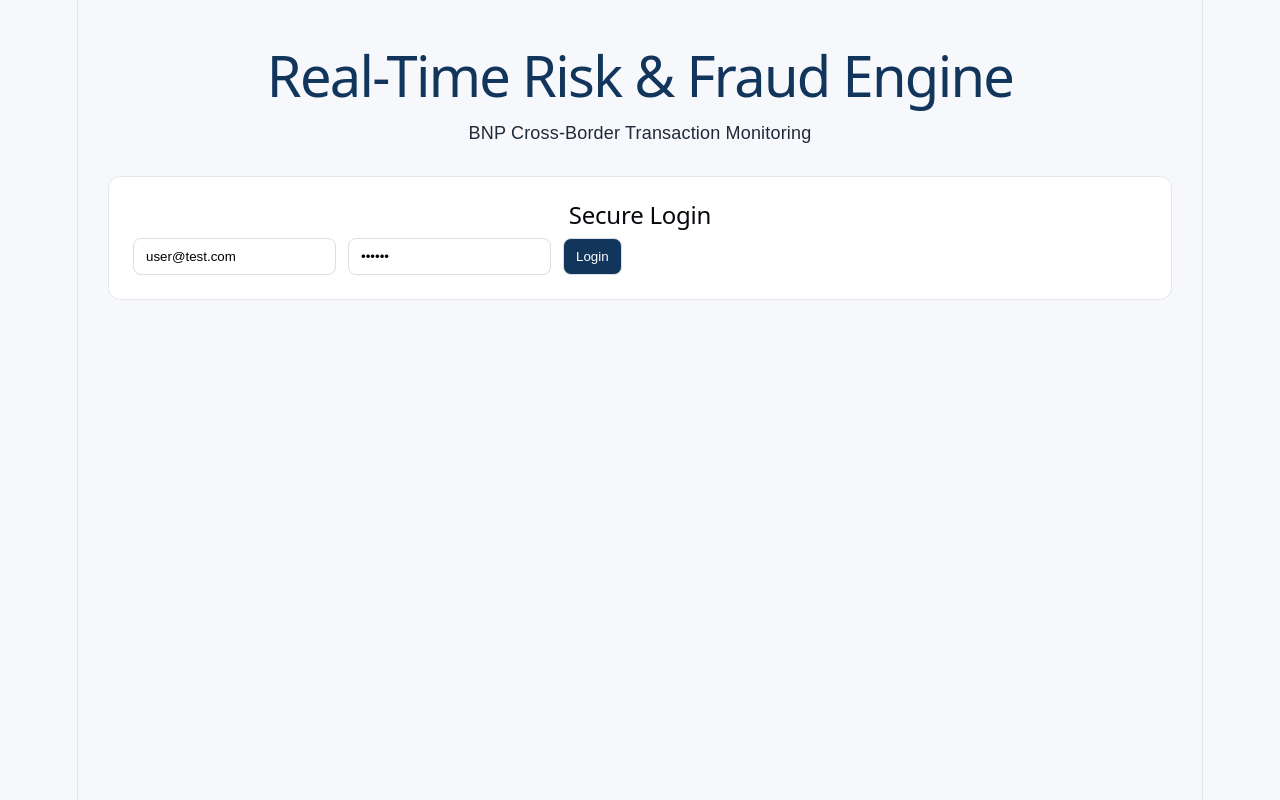
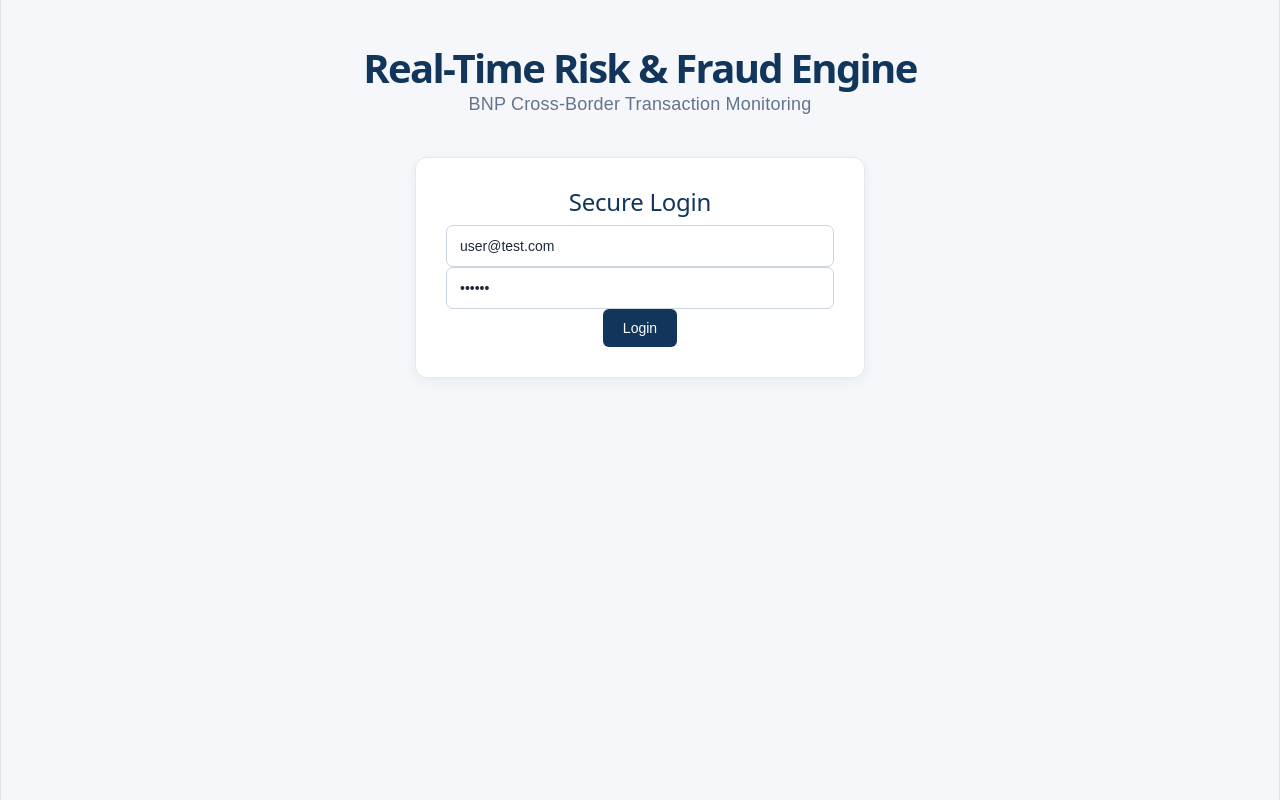
Before and after one commit to raghavreddy-1106/fraud_engine, a React app in the folder frontend/: page / in a window 1280 px wide. Built offline with nearby package versions, Linux system fonts and the light colour scheme; the HTML template or start-up script is replaced by a standard one.

Commit message:
feat: improve fraud monitoring dashboard UI

```diff
--- a/frontend/src/App.css
+++ b/frontend/src/App.css
@@ -1,91 +1,270 @@
+* {
+  box-sizing: border-box;
+}
+
 body {
   margin: 0;
-  font-family: Arial, sans-serif;
-  background: #f6f8fb;
-  color: #1f2937;
+  font-family: Arial, Helvetica, sans-serif;
+  background: #f5f7fa;
+  color: #1e293b;
 }
 
 #root {
-  min-height: 100vh;
+  width: 100%;
 }
 
 .app {
+  width: 100%;
+  min-height: 100vh;
+  padding: 55px 50px 60px;
+}
+
+.app h1 {
+  margin: 0;
+  text-align: center;
+  color: #12355b;
+  font-size: 40px;
+  font-weight: 700;
+}
+
+.app > p {
+  text-align: center;
+  margin: 10px 0 25px;
+  color: #64748b;
+  font-size: 18px;
+}
+
+/* Buttons */
+
+button {
+  border: none;
+  border-radius: 6px;
+  padding: 11px 20px;
+  background: #12355b;
+  color: white;
+  font-size: 14px;
+  cursor: pointer;
+}
+
+button:hover {
+  background: #0d2947;
+}
+
+/* Logout */
+
+.app > button {
+  display: block;
+  margin: 0 auto 25px;
+}
+
+/* Cards */
+
+.login-card,
+.form-card,
+.table-card {
+  width: 100%;
+  background: white;
+  border: 1px solid #e2e8f0;
+  border-radius: 12px;
+  box-shadow: 0 4px 14px rgba(15, 45, 82, 0.06);
+}
+
+.login-card {
+  max-width: 450px;
+  margin: 40px auto;
   padding: 30px;
 }
 
-h1 {
+.form-card {
+  padding: 28px;
+  margin-bottom: 30px;
+}
+
+.form-card h2,
+.login-card h2,
+.table-card h2 {
+  margin-top: 0;
   color: #12355b;
 }
 
+/* Form */
+
+.form-card form {
+  display: flex;
+  gap: 14px;
+  align-items: flex-end;
+  width: 100%;
+}
+
+.form-subtitle {
+  margin-top: -10px;
+  margin-bottom: 22px;
+  color: #64748b;
+  font-size: 14px;
+}
+
+.field {
+  display: flex;
+  flex-direction: column;
+  gap: 7px;
+}
+
+.field:nth-child(1) {
+  flex: 1.5;
+}
+
+.field:nth-child(2) {
+  flex: 1;
+}
+
+.field:nth-child(3) {
+  flex: 1;
+}
+
+.field label {
+  font-size: 13px;
+  font-weight: 600;
+  color: #475569;
+}
+
+.form-card form button {
+  height: 42px;
+  min-width: 165px;
+  align-self: flex-end;
+  white-space: nowrap;
+}
+
+input,
+select {
+  width: 100%;
+  height: 42px;
+  padding: 0 13px;
+  border: 1px solid #cbd5e1;
+  border-radius: 7px;
+  background: white;
+  color: #1e293b;
+  font-size: 14px;
+  outline: none;
+}
+
+input:focus,
+select:focus {
+  border-color: #12355b;
+  box-shadow: 0 0 0 2px rgba(18, 53, 91, 0.08);
+}
+
+.form-card p {
+  margin-bottom: 0;
+  color: #475569;
+  font-weight: 600;
+}
+
+.transaction-message {
+  margin-top: 18px;
+  padding: 12px 14px;
+  border-radius: 7px;
+  background: #f1f5f9;
+  color: #12355b;
+}
+
+/* Dashboard */
+
 .dashboard {
+  width: 100%;
   display: grid;
   grid-template-columns: repeat(4, 1fr);
   gap: 20px;
-  margin-top: 30px;
+  margin-bottom: 30px;
 }
 
 .card {
   background: white;
-  padding: 20px;
+  border: 1px solid #e2e8f0;
   border-radius: 12px;
-  border: 1px solid #e5e7eb;
-  box-shadow: 0 2px 8px rgba(0, 0, 0, 0.05);
+  padding: 24px;
+  min-height: 125px;
+  box-shadow: 0 4px 14px rgba(15, 45, 82, 0.05);
 }
 
 .card h3 {
-  margin-bottom: 10px;
+  margin: 0 0 18px;
   color: #64748b;
+  font-size: 16px;
 }
 
 .card p {
-  font-size: 28px;
-  font-weight: bold;
   margin: 0;
+  color: #12355b;
+  font-size: 30px;
+  font-weight: 700;
 }
 
+.total-card {
+  border-left: 5px solid #4b6b88;
+}
+
+.approved-card {
+  border-left: 5px solid #7cbf8a;
+  background: #f8fcf9;
+}
+
+.flagged-card {
+  border-left: 5px solid #e6c76a;
+  background: #fffdf6;
+}
+
+.blocked-card {
+  border-left: 5px solid #e28b8b;
+  background: #fff9f9;
+}
+
+/* Table */
+
 .table-card {
-  background: white;
-  margin-top: 30px;
-  padding: 24px;
-  border-radius: 12px;
-  border: 1px solid #e5e7eb;
-  box-shadow: 0 2px 8px rgba(0, 0, 0, 0.05);
+  padding: 28px;
   overflow-x: auto;
 }
 
 .table-card h2 {
-  color: #12355b;
+  margin-bottom: 22px;
 }
 
 table {
   width: 100%;
   border-collapse: collapse;
-  margin-top: 20px;
-}
-
-th,
-td {
-  padding: 14px;
-  text-align: left;
-  border-bottom: 1px solid #edf0f3;
+  min-width: 900px;
 }
 
 th {
+  text-align: left;
+  padding: 14px 12px;
   color: #64748b;
+  font-size: 13px;
+  font-weight: 700;
+  background: #f8fafc;
+  border-bottom: 1px solid #e2e8f0;
+}
+
+td {
+  padding: 16px 12px;
+  border-bottom: 1px solid #edf2f7;
+  color: #334155;
   font-size: 14px;
 }
 
-td {
-  font-size: 14px;
+tbody tr:hover {
+  background: #f8fafc;
 }
+
+/* Badges */
 
 .risk,
 .status {
   display: inline-block;
-  padding: 6px 10px;
+  padding: 6px 11px;
   border-radius: 20px;
   font-size: 12px;
-  font-weight: 600;
+  font-weight: 700;
 }
 
 .risk.low,
@@ -106,86 +285,127 @@
   color: #c62828;
 }
 
-.form-card {
-  background: white;
-  margin-top: 30px;
-  padding: 24px;
-  border-radius: 12px;
-  border: 1px solid #e5e7eb;
+.reason {
+  max-width: 350px;
+  color: #64748b;
+  font-size: 13px;
+  line-height: 1.4;
 }
 
-.form-card form {
-  display: flex;
-  gap: 12px;
-  flex-wrap: wrap;
+/* Mobile */
+
+@media (max-width: 900px) {
+  .app {
+    padding: 25px 20px 40px;
+  }
+
+  .app h1 {
+    font-size: 32px;
+  }
+
+  .dashboard {
+    grid-template-columns: repeat(2, 1fr);
+  }
+
+  .form-card form {
+    flex-wrap: wrap;
+  }
+
+  .field {
+    flex: 1 1 30%;
+  }
+
+  .form-card form button {
+    flex: 0 0 auto;
+  }
 }
 
-.form-card input,
-.form-card select,
-.form-card button {
-  padding: 10px 12px;
-  border-radius: 8px;
-  border: 1px solid #d9dee5;
+@media (max-width: 600px) {
+  .dashboard {
+    grid-template-columns: 1fr;
+  }
+
+  .form-card form {
+    flex-direction: column;
+    align-items: stretch;
+  }
+
+  .field {
+    width: 100%;
+  }
+
+  .form-card form button {
+    width: 100%;
+  }
 }
 
-.form-card button {
-  background: #12355b;
-  color: white;
-  cursor: pointer;
+.risk-overview {
+  margin-bottom: 30px;
 }
 
-.login-card {
-  background: white;
-  margin-top: 30px;
-  padding: 24px;
-  border-radius: 12px;
-  border: 1px solid #e5e7eb;
+.risk-overview h2 {
+  margin-bottom: 20px;
 }
 
-.login-card form {
-  display: flex;
-  gap: 12px;
-  flex-wrap: wrap;
+.risk-overview-grid {
+  display: grid;
+  grid-template-columns: repeat(3, 1fr);
+  gap: 20px;
 }
 
-.login-card input,
-.login-card button {
-  padding: 10px 12px;
-  border-radius: 8px;
-  border: 1px solid #d9dee5;
+.risk-box {
+  padding: 22px;
+  border-radius: 10px;
+  text-align: center;
 }
 
-.login-card button {
-  background: #12355b;
-  color: white;
-  cursor: pointer;
+.risk-box h3 {
+  margin: 0 0 10px;
+  font-size: 14px;
 }
 
-.total-card {
-  border-left: 5px solid #4b6b88;
+.risk-box p {
+  margin: 0 0 8px;
+  font-size: 32px;
+  font-weight: 700;
 }
 
-.approved-card {
-  border-left: 5px solid #7cbf8a;
-  background: #f6fbf7;
+.risk-box span {
+  font-size: 13px;
 }
 
-.flagged-card {
-  border-left: 5px solid #e6c76a;
-  background: #fffdf4;
+.low-risk-box {
+  background: #f1f8f2;
+  border: 1px solid #c8e6c9;
 }
 
-.blocked-card {
-  border-left: 5px solid #e28b8b;
-  background: #fff8f8;
+.low-risk-box h3,
+.low-risk-box p {
+  color: #2e7d32;
 }
 
-.card p {
-  color: #12355b;
+.medium-risk-box {
+  background: #fffaf0;
+  border: 1px solid #f3df9b;
 }
 
-.reason {
-  max-width: 320px;
-  color: #64748b;
-  font-size: 13px;
+.medium-risk-box h3,
+.medium-risk-box p {
+  color: #9a6700;
 }
+
+.high-risk-box {
+  background: #fff5f5;
+  border: 1px solid #f0c5c5;
+}
+
+.high-risk-box h3,
+.high-risk-box p {
+  color: #c62828;
+}
+
+@media (max-width: 900px) {
+  .risk-overview-grid {
+    grid-template-columns: 1fr;
+  }
+}
--- a/frontend/src/components/TransactionForm.jsx
+++ b/frontend/src/components/TransactionForm.jsx
@@ -50,14 +50,17 @@
         `${data.status} - Risk: ${data.risk_level} (${data.risk_score})`
       );
 
-      window.location.reload();
-
       setForm({
         userId: 1,
         amount: "",
         currency: "EUR",
         destinationCountry: "FR",
       });
+
+      setTimeout(() => {
+        window.location.reload();
+      }, 800);
+
     } catch (error) {
       setMessage("Transaction failed");
       console.error(error);
@@ -67,17 +70,26 @@
   return (
     <div className="form-card">
       <h2>Create Transaction</h2>
+      <p className="form-subtitle">
+        Enter transaction details to evaluate fraud risk in real time.
+      </p>
 
       <form onSubmit={handleSubmit}>
+        <div className="field">
+          <label>Transaction Amount</label>
           <input
             type="number"
             name="amount"
-          placeholder="Amount"
+            placeholder="Enter amount"
             value={form.amount}
             onChange={handleChange}
             required
+            min="1"
           />
+        </div>
 
+        <div className="field">
+          <label>Currency</label>
           <select
             name="currency"
             value={form.currency}
@@ -87,7 +99,10 @@
             <option value="USD">USD</option>
             <option value="INR">INR</option>
           </select>
+        </div>
 
+        <div className="field">
+          <label>Destination Country</label>
           <select
             name="destinationCountry"
             value={form.destinationCountry}
@@ -98,11 +113,12 @@
             <option value="US">USA</option>
             <option value="IN">India</option>
           </select>
+        </div>
 
         <button type="submit">Check Transaction</button>
       </form>
 
-      {message && <p>{message}</p>}
+      {message && <p className="transaction-message">{message}</p>}
     </div>
   );
 }
```
Also changed, not shown: frontend/src/components/Dashboard.jsx (+64 -11 lines). Lines whose indentation alone changed are shown as unchanged.
